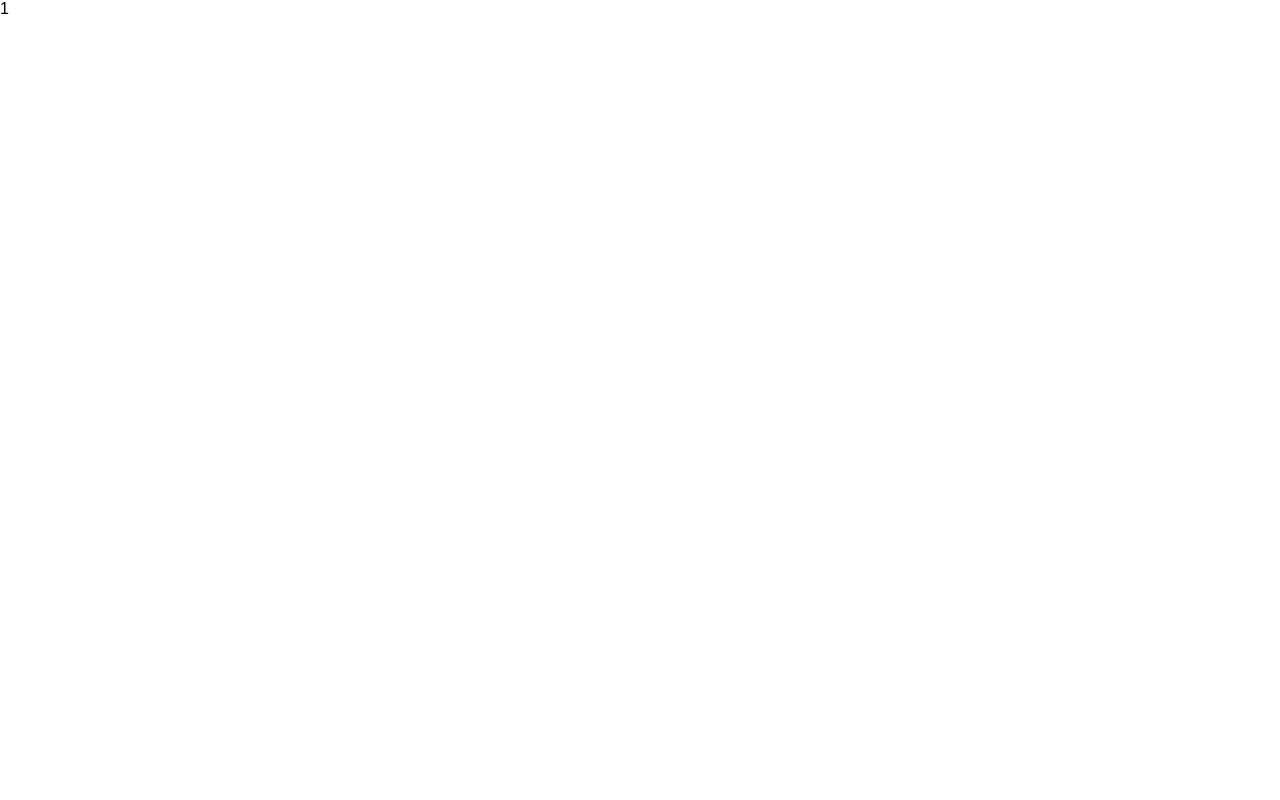
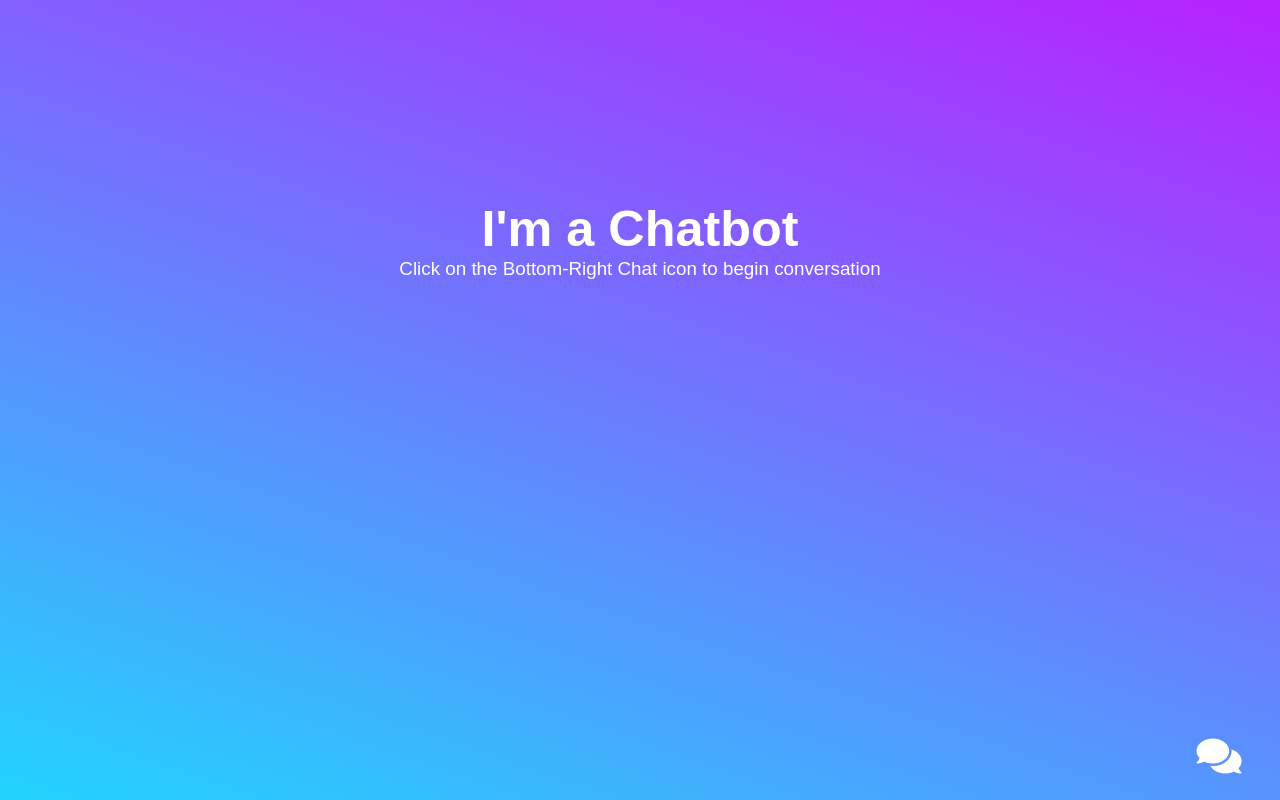
Before and after one commit to Dipen-Dedania/chatbot-ui, a React (Create React App) app in the folder chatbot/: page / in a window 1280 px wide. Built offline with nearby package versions, Linux system fonts and the light colour scheme.

Commit message:
feat: Background, Title, Button, Chatbox
- Added Background
- Added Heading Text
- Added Chat Button
- Added Chat Box

```diff
--- a/chatbot/public/index.html
+++ b/chatbot/public/index.html
@@ -23,6 +23,14 @@
       Learn how to configure a non-root public URL by running `npm run build`.
     -->
 
+    <!-- Font Awesome -->
+    <link
+      rel="stylesheet"
+      href="https://use.fontawesome.com/releases/v5.6.1/css/all.css"
+      integrity="sha384-gfdkjb5BdAXd+lj+gudLWI+BXq4IuLW5IT+brZEZsLFm++aCMlF1V92rMkPaX4PP"
+      crossorigin="anonymous"
+    />
+
     <title>Chat Bot</title>
   </head>
   <body>
--- a/chatbot/src/App.jsx
+++ b/chatbot/src/App.jsx
@@ -1,8 +1,13 @@
 import React, { Component } from "react";
+import Home from "./Components/Home";
 
 class App extends Component {
   render() {
-    return <div className="App">1</div>;
+    return (
+      <div className="App">
+        <Home />
+      </div>
+    );
   }
 }
 
--- /dev/null
+++ b/chatbot/src/Components/ChatBox.jsx
@@ -0,0 +1,20 @@
+import React, { Component } from "react";
+
+export default class ChatBox extends Component {
+  // constructor(){
+  //   super()
+
+  //   this.state{
+  //     chatBoxClass :
+  //   }
+  // }
+  render() {
+    return (
+      <div
+        className={`chatbox ${this.props.buttonActive ? "" : "chatbox-hidden"}`}
+      >
+        1
+      </div>
+    );
+  }
+}
--- /dev/null
+++ b/chatbot/src/Components/ChatButton.jsx
@@ -0,0 +1,35 @@
+import React, { Component } from "react";
+import ChatBox from "./ChatBox";
+
+export default class ChatButton extends Component {
+  constructor() {
+    super();
+    this.state = {
+      buttonActive: false
+    };
+
+    this.onChatClick = this.onChatClick.bind(this);
+  }
+
+  onChatClick() {
+    this.setState({
+      buttonActive: !this.state.buttonActive
+    });
+  }
+  render() {
+    return (
+      <div>
+        <div className="chat-button">
+          <button onClick={this.onChatClick}>
+            <i
+              className={
+                this.state.buttonActive ? "fas fa-times" : "fas fa-comments"
+              }
+            />
+          </button>
+        </div>
+        <ChatBox buttonActive={this.state.buttonActive} />
+      </div>
+    );
+  }
+}
--- /dev/null
+++ b/chatbot/src/Components/Home.jsx
@@ -0,0 +1,16 @@
+import React, { Component } from "react";
+import ChatButton from "./ChatButton";
+
+export default class Home extends Component {
+  render() {
+    return (
+      <div className="home">
+        <div className="center-text">
+          <h1>I'm a Chatbot</h1>
+          <p>Click on the Bottom-Right Chat icon to begin conversation</p>
+        </div>
+        <ChatButton />
+      </div>
+    );
+  }
+}
--- a/chatbot/src/style/base/_typography.scss
+++ b/chatbot/src/style/base/_typography.scss
@@ -0,0 +1,11 @@
+h1,
+h2,
+h3,
+h4,
+h5,
+h6,
+p,
+a {
+  margin: 0;
+  padding: 0;
+}
--- a/chatbot/src/style/components/_button.scss
+++ b/chatbot/src/style/components/_button.scss
@@ -0,0 +1,31 @@
+.chat-button {
+  position: absolute;
+  bottom: 3%;
+  right: 3%;
+
+  button {
+    background: transparent;
+    border: 0;
+    padding: 0;
+    cursor: pointer;
+    outline: 0;
+    position: relative;
+    transform: translateZ(0);
+    transition: all 0.2s ease;
+
+    &:hover {
+      top: -10px;
+      transform: rotateX(20deg);
+    }
+
+    &:active {
+      top: 0px;
+      box-shadow: 0px 0px 0px rgba(15, 165, 60, 0);
+    }
+
+    i {
+      font-size: 40px;
+      color: white;
+    }
+  }
+}
--- a/chatbot/src/style/main.scss
+++ b/chatbot/src/style/main.scss
@@ -20,6 +20,7 @@
 // 4. Layout-related sections
 @import "layout/header";
 @import "layout/footer";
+@import "./layout/chat-box";
 
 // 5. Components
 @import "components/breadcrumb";
--- a/chatbot/src/style/pages/_home.scss
+++ b/chatbot/src/style/pages/_home.scss
@@ -1,3 +1,24 @@
-.pink {
-  color: blue;
+.home {
+  background-color: #21d4fd;
+  background-image: linear-gradient(19deg, #21d4fd 0%, #b721ff 100%);
+  height: 100vh;
+  width: 100vw;
+  position: relative;
+
+  overflow: hidden;
+  .center-text {
+    position: absolute;
+    color: white;
+    top: 30%;
+    left: 50%;
+    transform: translate(-50%, -50%);
+
+    h1 {
+      font-size: calc(12px + 3vw);
+      text-align: center;
+    }
+    p {
+      font-size: calc(6px + 1vw);
+    }
+  }
 }
```
Also changed, not shown: chatbot/src/style/layout/_chat-box.scss (added, +15 -0 lines), chatbot/src/style/main.css (+1 -1 lines).
